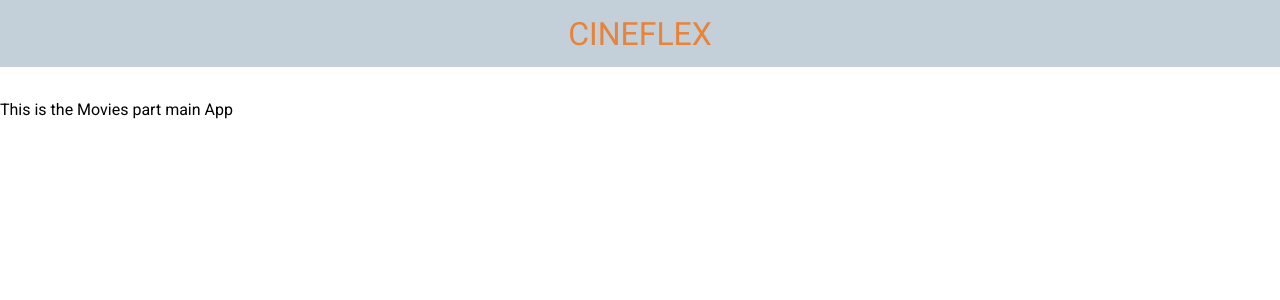
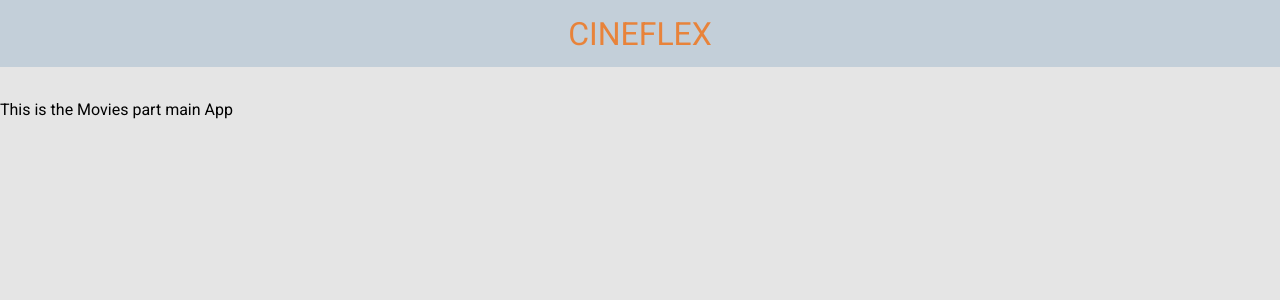
Before and after one commit to AkoruuDev/cineflex, a JavaScript app: page / in a window 1280 px wide. Shown: the top 300 px of the page. Built offline with nearby package versions, Linux system fonts and the light colour scheme.

Commit message:
STYLE [Main]: update base style main part page from App

```diff
--- a/src/assets/styles/style.css
+++ b/src/assets/styles/style.css
@@ -25,7 +25,10 @@
 }
 
 .main {
+    width: 100vw;
+    height: 100vh;
     padding-top: 100px;
+    background-color: var(--background);
 }
 
 .bottom {
```
